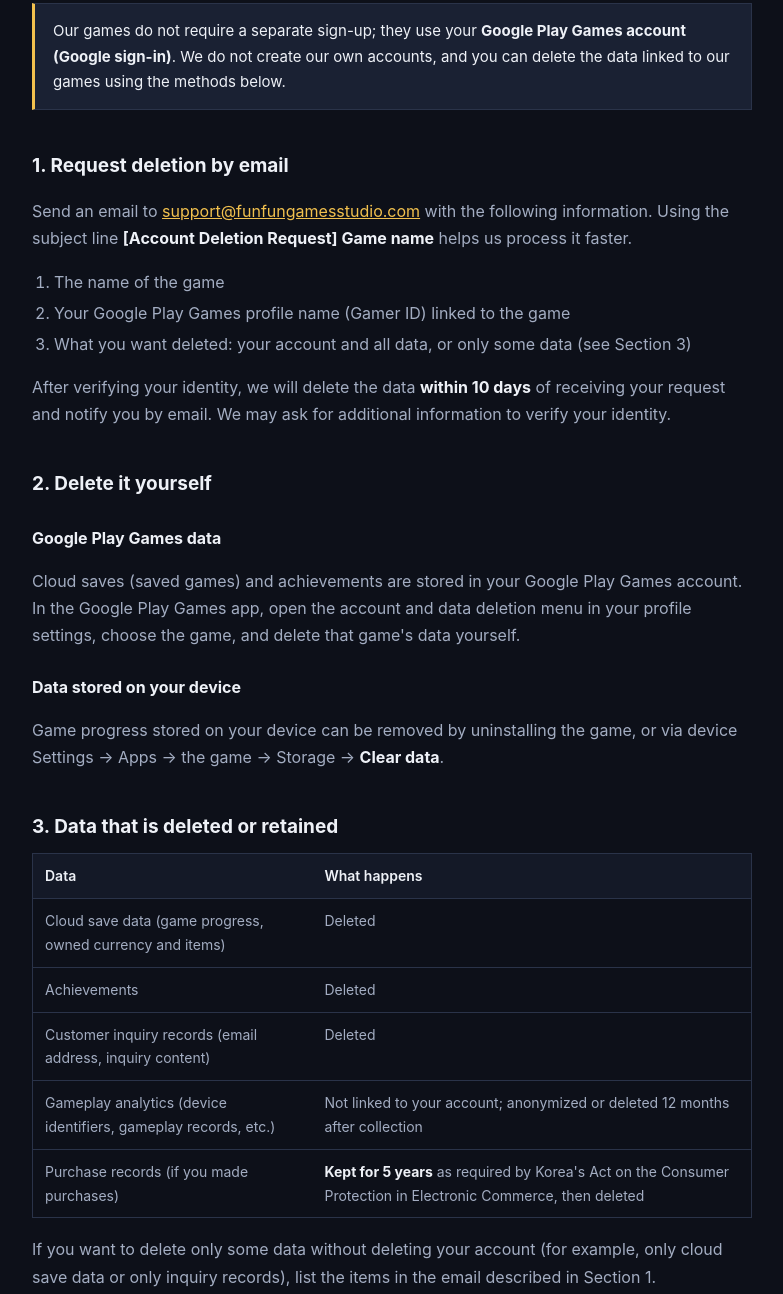
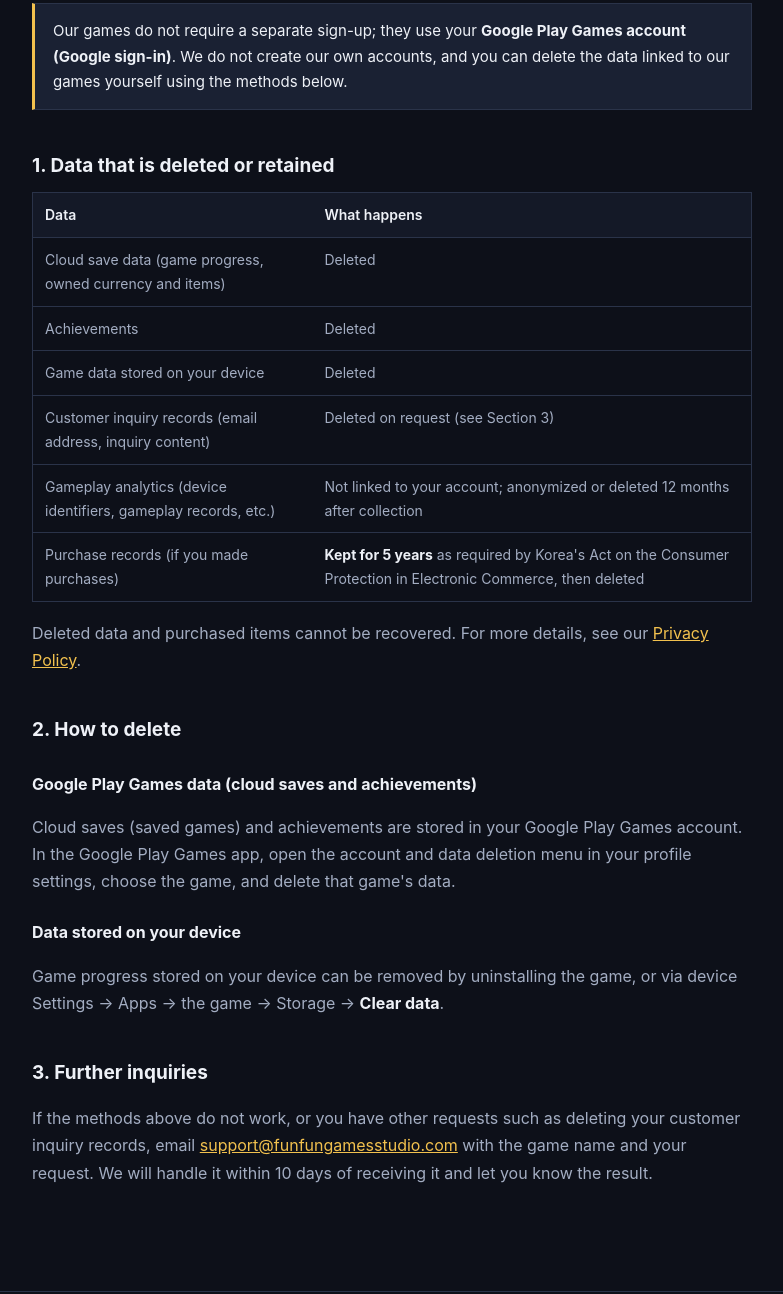
Before and after one commit to sky-kim89/funfungames-web, a plain HTML site: page en/delete-account.html in a window 1280 px wide. Shown: the part 381-1675 px from the top of the page, without its empty margins (248-1031 px from the left). Drawn offline with Linux system fonts and the light colour scheme; a web font is replaced by a local one.

Commit message:
변경사항 적용.

```diff
--- a/en/delete-account.html
+++ b/en/delete-account.html
@@ -31,36 +31,30 @@
       <li>Pixel General (픽셀 제너럴)</li>
       <li>Stop the Heroes: Demon Lord Defense (용사를 막아라: 마왕성 디펜스)</li>
     </ul>
-    <p class="notice">Our games do not require a separate sign-up; they use your <strong>Google Play Games account (Google sign-in)</strong>. We do not create our own accounts, and you can delete the data linked to our games using the methods below.</p>
+    <p class="notice">Our games do not require a separate sign-up; they use your <strong>Google Play Games account (Google sign-in)</strong>. We do not create our own accounts, and you can delete the data linked to our games yourself using the methods below.</p>
 
-    <h2>1. Request deletion by email</h2>
-    <p>Send an email to <a href="mailto:support@funfungamesstudio.com?subject=%5BAccount%20Deletion%20Request%5D">support@funfungamesstudio.com</a> with the following information. Using the subject line <strong>[Account Deletion Request] Game name</strong> helps us process it faster.</p>
-    <ol>
-      <li>The name of the game</li>
-      <li>Your Google Play Games profile name (Gamer ID) linked to the game</li>
-      <li>What you want deleted: your account and all data, or only some data (see Section 3)</li>
-    </ol>
-    <p>After verifying your identity, we will delete the data <strong>within 10 days</strong> of receiving your request and notify you by email. We may ask for additional information to verify your identity.</p>
-
-    <h2>2. Delete it yourself</h2>
-    <h3>Google Play Games data</h3>
-    <p>Cloud saves (saved games) and achievements are stored in your Google Play Games account. In the Google Play Games app, open the account and data deletion menu in your profile settings, choose the game, and delete that game's data yourself.</p>
-    <h3>Data stored on your device</h3>
-    <p>Game progress stored on your device can be removed by uninstalling the game, or via device Settings → Apps → the game → Storage → <strong>Clear data</strong>.</p>
-
-    <h2>3. Data that is deleted or retained</h2>
+    <h2>1. Data that is deleted or retained</h2>
     <div class="table-wrap"><table>
       <thead><tr><th>Data</th><th>What happens</th></tr></thead>
       <tbody>
         <tr><td>Cloud save data (game progress, owned currency and items)</td><td>Deleted</td></tr>
         <tr><td>Achievements</td><td>Deleted</td></tr>
-        <tr><td>Customer inquiry records (email address, inquiry content)</td><td>Deleted</td></tr>
+        <tr><td>Game data stored on your device</td><td>Deleted</td></tr>
+        <tr><td>Customer inquiry records (email address, inquiry content)</td><td>Deleted on request (see Section 3)</td></tr>
         <tr><td>Gameplay analytics (device identifiers, gameplay records, etc.)</td><td>Not linked to your account; anonymized or deleted 12 months after collection</td></tr>
         <tr><td>Purchase records (if you made purchases)</td><td><strong>Kept for 5 years</strong> as required by Korea's Act on the Consumer Protection in Electronic Commerce, then deleted</td></tr>
       </tbody>
     </table></div>
-    <p>If you want to delete only some data without deleting your account (for example, only cloud save data or only inquiry records), list the items in the email described in Section 1.</p>
     <p>Deleted data and purchased items cannot be recovered. For more details, see our <a href="privacy.html">Privacy Policy</a>.</p>
+
+    <h2>2. How to delete</h2>
+    <h3>Google Play Games data (cloud saves and achievements)</h3>
+    <p>Cloud saves (saved games) and achievements are stored in your Google Play Games account. In the Google Play Games app, open the account and data deletion menu in your profile settings, choose the game, and delete that game's data.</p>
+    <h3>Data stored on your device</h3>
+    <p>Game progress stored on your device can be removed by uninstalling the game, or via device Settings → Apps → the game → Storage → <strong>Clear data</strong>.</p>
+
+    <h2>3. Further inquiries</h2>
+    <p>If the methods above do not work, or you have other requests such as deleting your customer inquiry records, email <a href="mailto:support@funfungamesstudio.com?subject=%5BData%20Deletion%20Inquiry%5D">support@funfungamesstudio.com</a> with the game name and your request. We will handle it within 10 days of receiving it and let you know the result.</p>
   </main>
 
   <footer class="site-footer">
```
Also changed, not shown: delete-account.html (+13 -19 lines).
